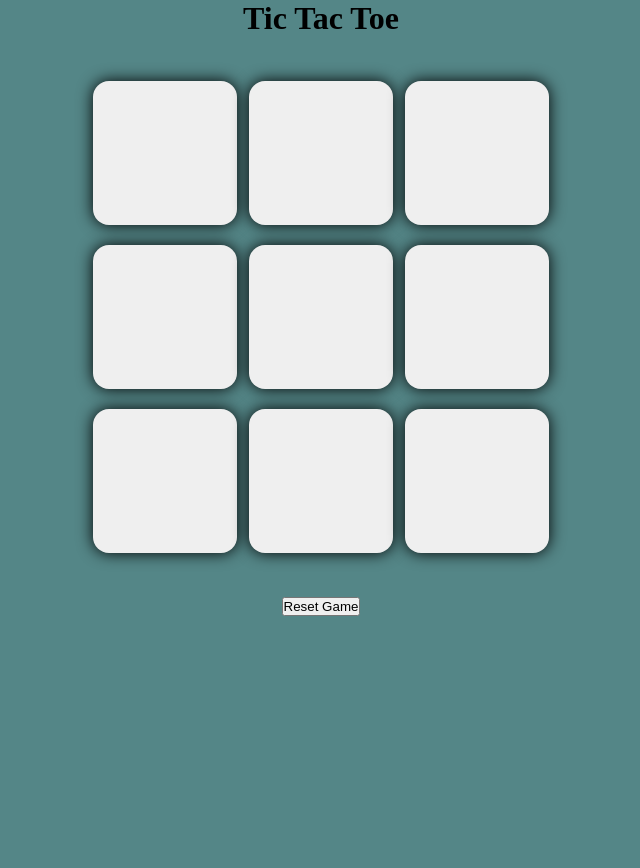
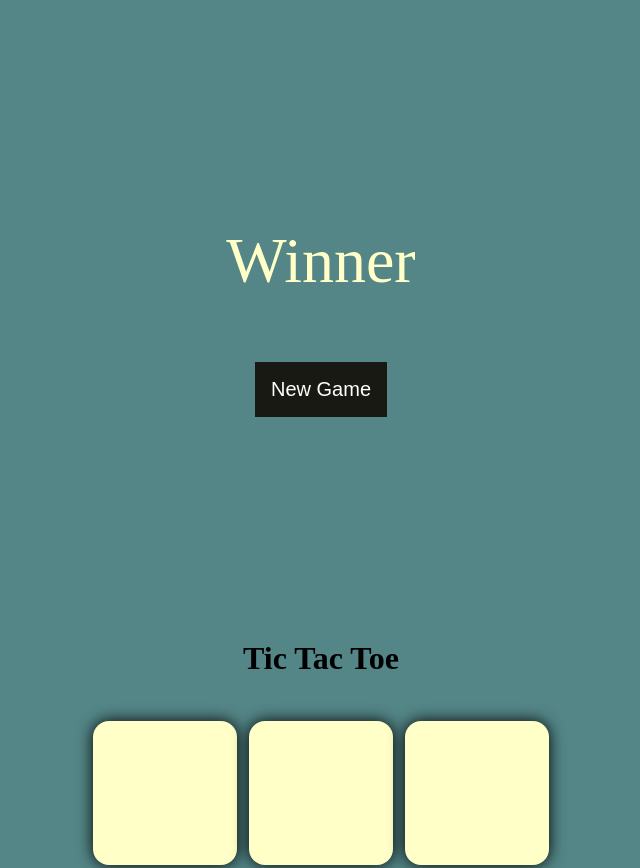
Before and after one commit to srijyestham/simple-projects, a plain HTML site: page javascript/tic_tac_toe/index.html in a window 1280 px wide. Shown: the top 868 px of the page, without its empty margins (319-959 px from the left). Before the commit the page ends 800 px from the top, so only its background shows below. Drawn offline with Linux system fonts and the light colour scheme.

Commit message:
broken app.js, style.css

```diff
--- a/javascript/tic_tac_toe/app.js
+++ b/javascript/tic_tac_toe/app.js
@@ -0,0 +1,81 @@
+//
+
+let boxes =document.querySelectorAll(".box");
+let resetGameButton = document.querySelector("#reset-game-button");
+let newGameButton = document.querySelector("#new-game-button");
+let msgContainer = document.querySelector(".msg-container");
+let msg = document.querySelector("#hide");
+
+let turnO = true; // playerX, false then playerO
+
+const winPatterns = [
+	[0, 1, 2],
+	[0, 3, 6],
+	[0, 4, 8],
+	[1, 4, 7],
+	[2, 5, 8],
+	[2, 4, 6],
+	[3, 4, 5],
+	[6, 7, 8]
+];
+
+const resetGame = () => {
+	turnO = true;
+	enableBoxes();
+	msgContainer.classList.add("hide");
+}
+
+// event listeners
+boxes.forEach( (box) => {
+	box.addEventListener("click", () => {
+		console.log("box was clicked");
+		if (turnO) {
+			box.innerText = "0";
+			turnO = false;
+		} else {
+			box.innerText ="X";
+			turnO = true;
+		}
+		box.disabled = true;
+
+		checkWinner();
+	});
+});
+
+const disableBoxes = () => {
+	for(let box of boxes) {
+		box.disabled = true;
+	}
+};
+
+const enableBoxes = () => {
+	for(let box of boxes) {
+		box.disabled = false;
+		box.innerText = "";
+	}
+};
+
+const showWinner = (winner) => {
+	msg.innerText = `Congratulations, Winner is ${winner}` ;
+	msgContainer.classList.remove("hide");
+	disableBoxes();
+};
+
+const checkWinner = () => {
+
+	for (let pattern of winPatterns) {
+		let pos1Val = boxes[pattern[0]].innerText;
+		let pos2Val = boxes[pattern[1]].innerText;
+		let pos3Val = boxes[pattern[2]].innerText;
+
+		if(pos1Val != "" && pos2Val !="" && pos3Val !="") {
+			if(pos1Val === pos2Val && pos2Val === pos3Val) {
+				console.log("Winner", pos1Val);
+				showWinner(pos1Val);
+			}
+		}
+	}
+};
+
+newGameButton.addEventListener("click", resetGame());
+resetGameButton.addEventListener("click", resetGame());
--- a/javascript/tic_tac_toe/index.html
+++ b/javascript/tic_tac_toe/index.html
@@ -7,6 +7,10 @@
 			<link rel = "stylesheet" href = "style.css" />
 		</head>
 		<body>
+			<div class = "msg-container hide">
+				<p id ="msg">Winner</p>
+				<button id = "new-game-button">New Game</button>
+			</div>
 			<main>
 			<h1>Tic Tac Toe</h1>
 			<div class = "container">
@@ -22,7 +26,8 @@
 					<button class = "box"></button>
 				</div>
 			</div>
-			<button id ="reset-button"> Reset Game</button>
+			<button id ="reset-game-button"> Reset Game</button>
 		</main>
+		<script src ="app.js" ></script>
 	</body>
 </HTML>
--- a/javascript/tic_tac_toe/style.css
+++ b/javascript/tic_tac_toe/style.css
@@ -34,9 +34,10 @@ body {
 	box-shadow: 0 0 1rem rgba(0, 0, 0.3);
 	font-size: 12vmin;
 	color: #b0413e;
+	background-color: #ffffc7;
 }
 
-#reset_button {
+#reset-game-button {
 	padding: 1rem;
 	font-size: 1.25rem;
 	background-color: #191913;
@@ -44,3 +45,30 @@ body {
 	border-radius: 1;
 	border: none;
 }
+
+#new-game-button {
+	padding: 1rem;
+	font-size: 1.25rem;
+	background-color: #191913;
+	color: #fff;
+	border-radius: 1;
+	border: none;
+}
+
+#msg {
+	color: #ffffc7;
+	font-size: 8vmin;
+}
+
+.msg-container {
+	height: 80vmin;
+	display: flex;
+	justify-content: center;
+	align-items: center;
+	flex-direction: column;
+	gap: 4rem;
+}
+
+.hide {
+	dispay: none;
+}
```
